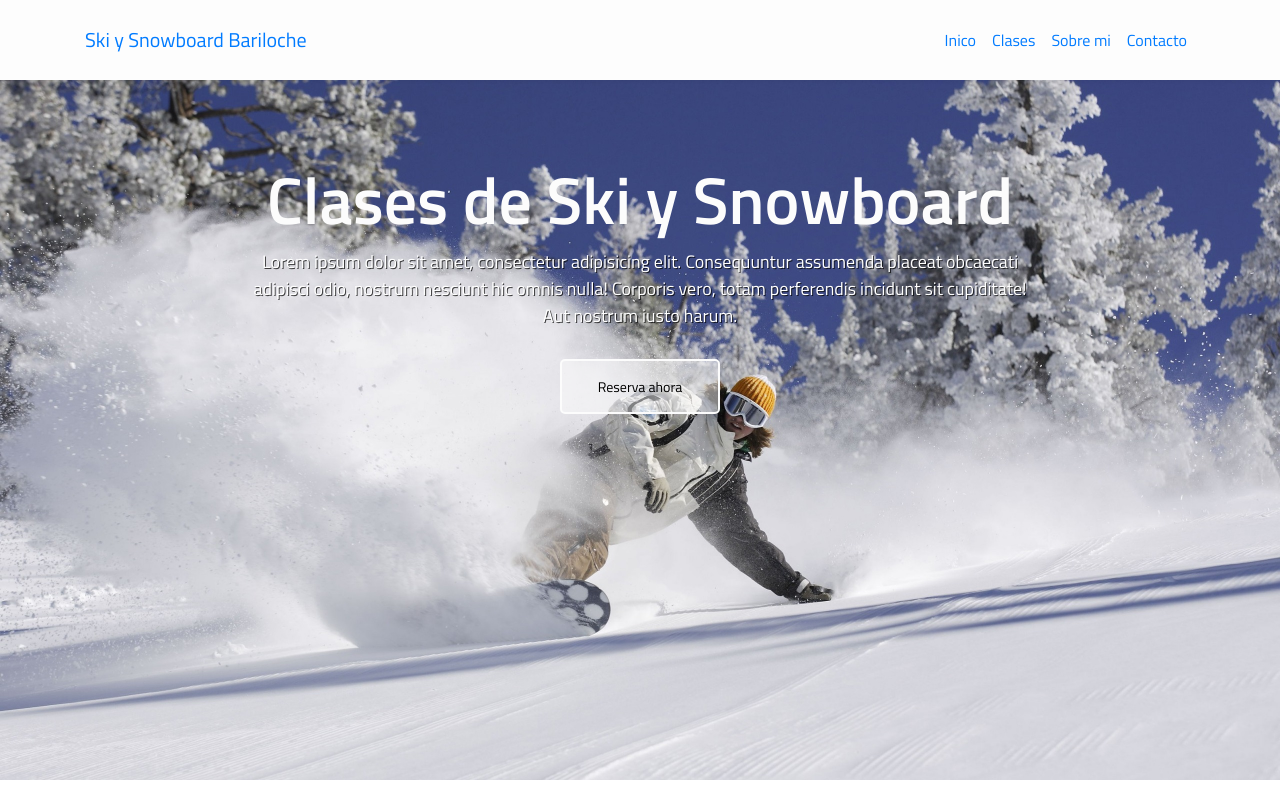
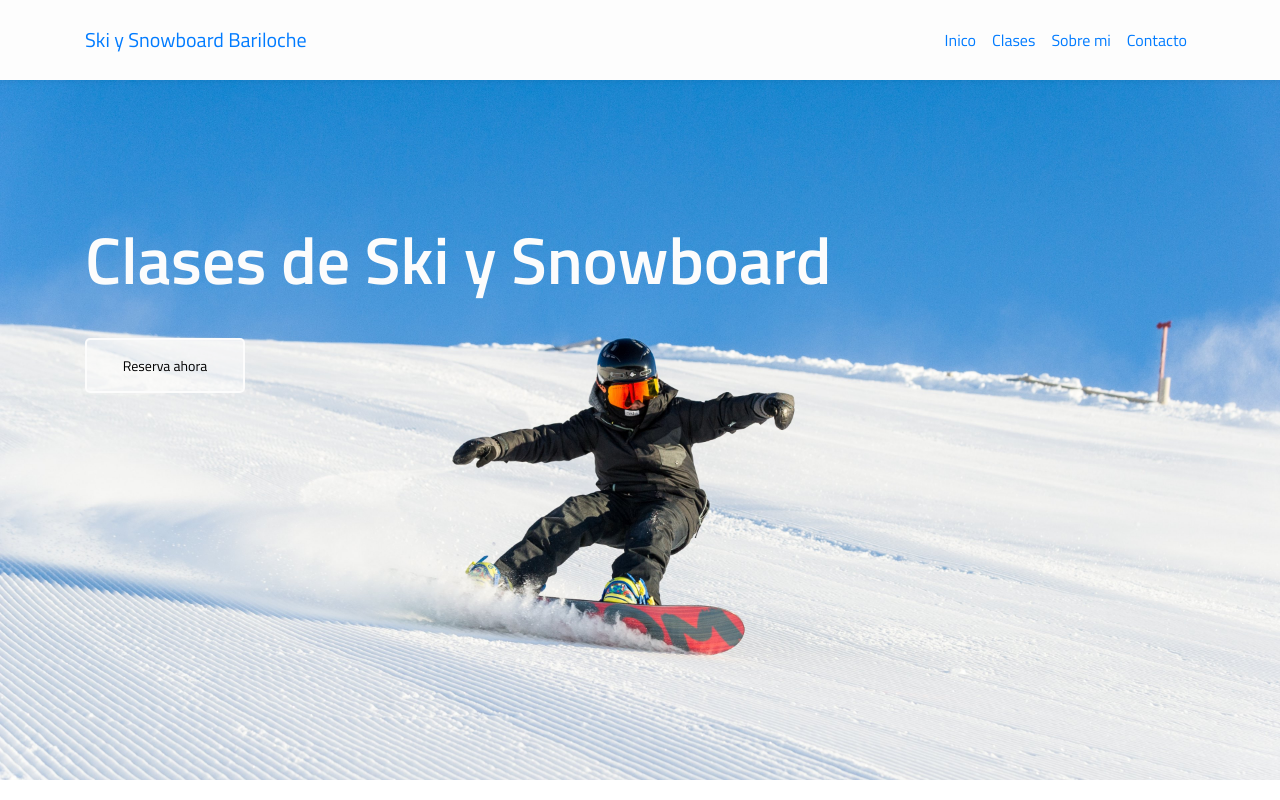
Before and after one commit to ianPrebisch/MAQUETANDO-CON-BOOTSTRAP, a plain HTML site: page index.html in a window 1280 px wide. Shown: the top 800 px of the page. Drawn offline with nearby package versions, Linux system fonts and the light colour scheme.

Commit message:
segunda entrega

```diff
--- a/index.html
+++ b/index.html
@@ -40,9 +40,8 @@
 
       <section id="hero">
         <div class="container">
-        <div class="content-center topmargin-lg text1">
+        <div class="content-right topmargin-lg text1">
           <h1>Clases de Ski y Snowboard</h1>
-          <p>Lorem ipsum dolor sit amet, consectetur adipisicing elit. Consequuntur assumenda placeat obcaecati adipisci odio, nostrum nesciunt hic omnis nulla! Corporis vero, totam perferendis incidunt sit cupiditate! Aut nostrum iusto harum.</p>
           <a href="#" class="btn btn-light topmargin-sm" >Reserva ahora</a>
         </div>
         </div>
@@ -100,7 +99,7 @@
               <img src="img/Esqui foto 1.jpg" class="img-fluid"  alt="skifoto">
             </div>
             <div class="col-md-6">
-              <img src="img/snowboard-2.jpg" class="img-fluid"  alt="skifoto">
+              <img src="img/Snowboard1.jpg" class="img-fluid"  alt="skifoto">
             </div>
           </div>
         </div>
--- a/style.css
+++ b/style.css
@@ -44,7 +44,7 @@ section{
 .navbar-toggler { font-size: 30px;}
 
 #hero{
-    background-image:url("img/Snowboard1.jpg");
+    background-image:url("img/snowboard-2.jpg");
     background-size: cover;
     padding-top: 80px;
     min-height: 700px;
```
Also changed, not shown: img/ccatedral.jpg (added), 1 other file.
